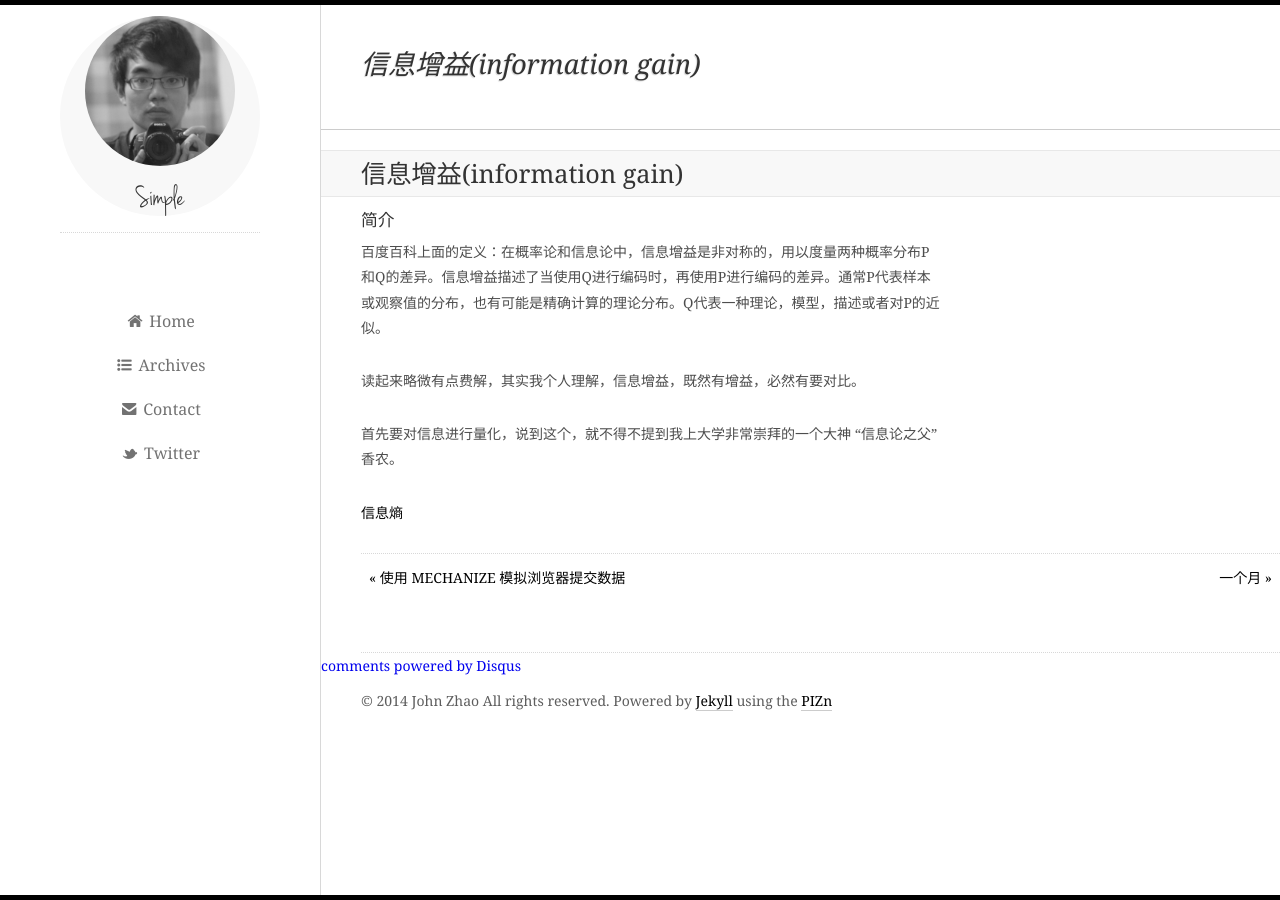
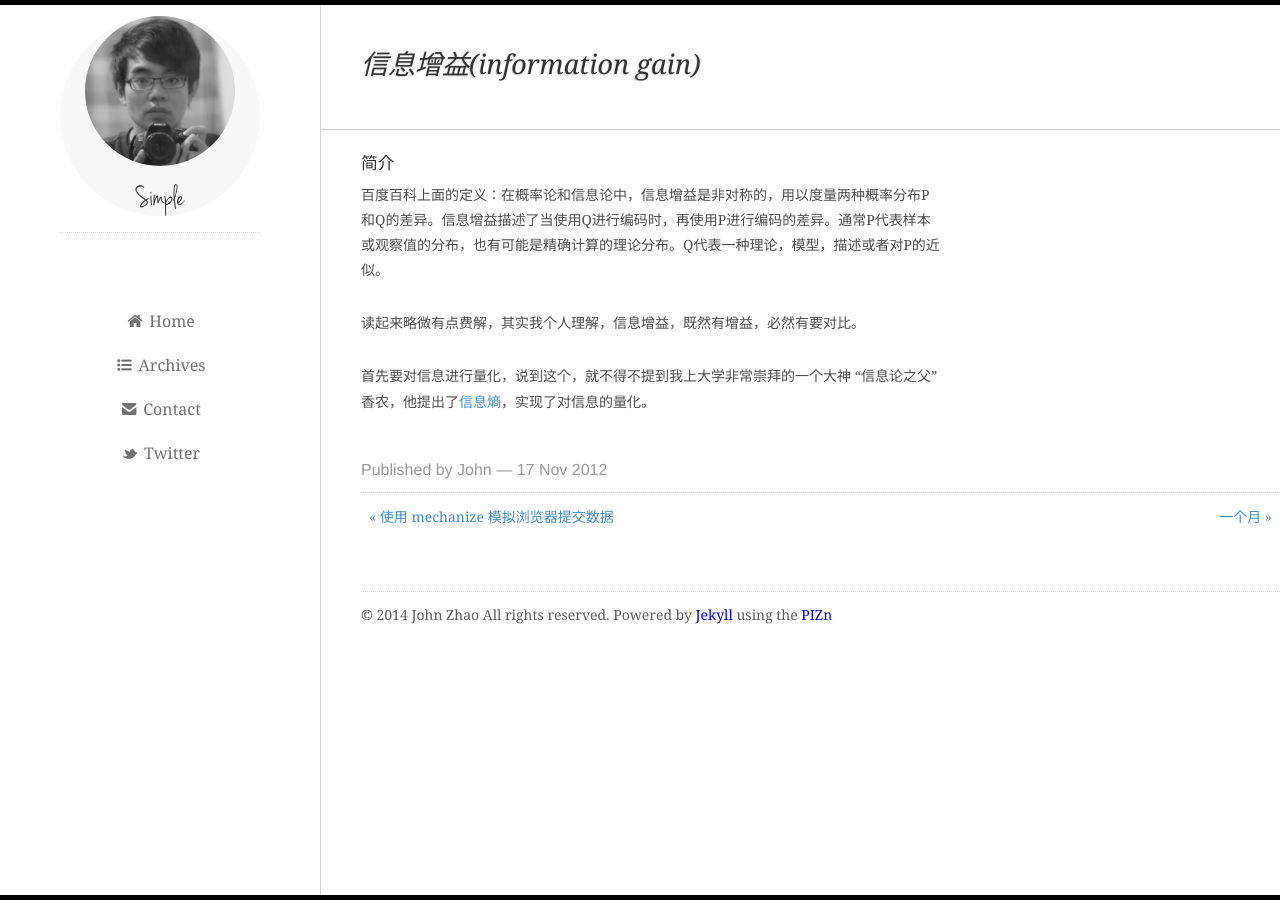
Before and after one commit to zhaoxuan/blog_source, a Jekyll site: the page built from _posts/2012-11-17-information-gain.markdown, in a window 1280 px wide. Built offline with Jekyll 4.4.1, drawn with Linux system fonts in a browser that asks for light colours; Markdown is read by kramdown in place of the engine named in the settings; comment, search, counter and statistics services are not loaded.

Commit message:
css format

```diff
--- a/_config.yml
+++ b/_config.yml
@@ -1,4 +1,5 @@
-markdown: redcarpet
+# markdown: redcarpet
+markdown: kramdown
 pygments: true
 paginate: 5
 exclude: [Gemfile, Gemfile.lock, Procfile, vendor]
--- a/_layouts/post.html
+++ b/_layouts/post.html
@@ -2,8 +2,11 @@
 layout: default
 ---
 <article class="post">
-    <h1 class="post-title">{{ page.title }}</h1>
+    <!-- <h1 class="post-title">{{ page.title }}</h1> -->
     {{ content }}
+
+    <nav class="pagination-published">Published by {{site.author.name}} — {{page.date | date: '%d'}} {{page.date | date: '%b'}} {{page.date | date: '%Y'}}</nav>
+
     <nav class="pagination-link">
         {% if page.previous %}
         <a class="prev" href="{{ site.url }}{{ page.previous.url }}" rel="bookmark">&laquo;&nbsp;{{ page.previous.title | truncatewords:5 }}</a>
@@ -16,7 +19,7 @@ layout: default
 </article>
 
 <!-- disqus -->
-<div id="disqus_thread"></div>
+<!-- <div id="disqus_thread"></div>
 <script type="text/javascript">
     /* * * CONFIGURATION VARIABLES: EDIT BEFORE PASTING INTO YOUR WEBPAGE * * */
     var disqus_shortname = 'johnzhao'; // required: replace example with your forum shortname
@@ -29,5 +32,5 @@ layout: default
     })();
 </script>
 <noscript>Please enable JavaScript to view the <a href="http://disqus.com/?ref_noscript">comments powered by Disqus.</a></noscript>
-<a href="http://disqus.com" class="dsq-brlink">comments powered by <span class="logo-disqus">Disqus</span></a>
+<a href="http://disqus.com" class="dsq-brlink">comments powered by <span class="logo-disqus">Disqus</span></a> -->
 <!-- end_disqus -->
--- a/_posts/2012-11-17-information-gain.markdown
+++ b/_posts/2012-11-17-information-gain.markdown
@@ -10,6 +10,4 @@ categories: algorithm
 
 读起来略微有点费解，其实我个人理解，信息增益，既然有增益，必然有要对比。
 
-首先要对信息进行量化，说到这个，就不得不提到我上大学非常崇拜的一个大神 “信息论之父” 香农。
-
-<a href="/algorithm/2012/12/07/information-theory.html" target="_blank">信息熵</a>
+首先要对信息进行量化，说到这个，就不得不提到我上大学非常崇拜的一个大神 “信息论之父” 香农，他提出了[信息熵](/algorithm/2012/12/07/information-theory.html "Title")，实现了对信息的量化。
--- a/css/style.css
+++ b/css/style.css
@@ -49,9 +49,9 @@ body .fn-hide               { display:none; }
 .fn-left                    { float:left; }
 .fn-right                   { float:right; }
 
-article a:visited, article a:hover, article a:active, #foot p a, #foot p a:hover, #pagination a:hover { text-decoration: none; border-bottom: 1px solid #ccc; color: black; }
+/*article a:visited, article a:hover, article a:active, #foot p a, #foot p a:hover, #pagination a:hover { text-decoration: none; border-bottom: 1px solid #ccc; color: black; }*/
+/*article a:link { text-decoration: none; color: black; text-transform: uppercase; }*/
 
-article a:link { text-decoration: none; color: black; text-transform: uppercase; }
 /*  Font Awesome
     the iconic font designed for use with Twitter Bootstrap
     -------------------------------------------------------
@@ -550,3 +550,21 @@ h1, h2, h3, h4, h5, h6{ font-weight: 500; color:#333; }
 .img_width_580{
     width: 580px;
 }
+
+.post p a {color: #428bca;}
+.post p a:hover {color: #2a6496; text-decoration: underline;}
+.pagination-link a {color: #428bca;}
+.pagination-link a:hover {color: #2a6496;}
+article h2 a {color: #428bca;}
+article h2 a:hover {color: #2a6496;}
+
+.pagination-published {
+    font-family: 'Fjalla One';
+    font-size: 0.9em;
+    margin-top: 1em;
+    padding-top: 1em;
+    color: #999;
+    font: 16px/1.5 "Roboto Slab", 'Helvetica Neue Light', 'Helvetica Neue', Helvetica, Arial, sans-serif;
+}
+
+.pull-right {margin-right: 1px;}
--- a/index.html
+++ b/index.html
@@ -1,5 +1,6 @@
 ---
 layout: default
+title: Entities should not be multiplied unnecessarily
 date: Entities should not be multiplied unnecessarily
 ---
 {% for rpost in paginator.posts %}
```
Also changed, not shown: archives.html (+6 -2 lines).
